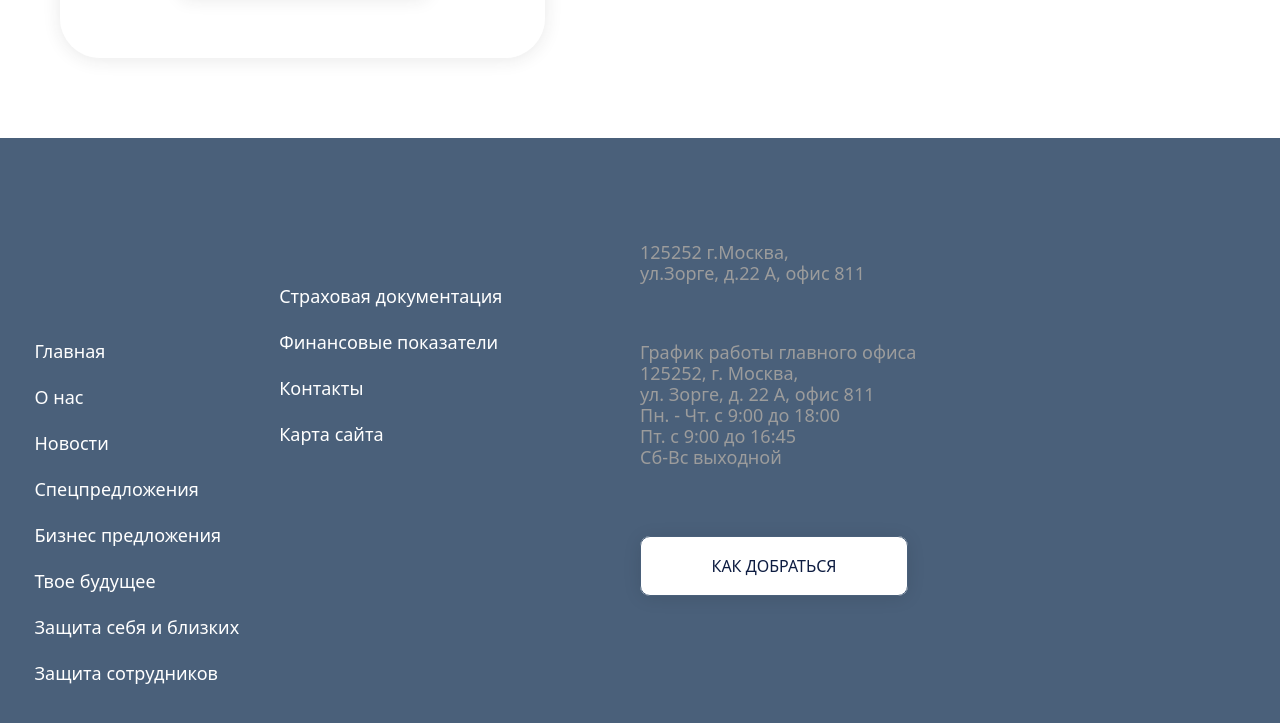
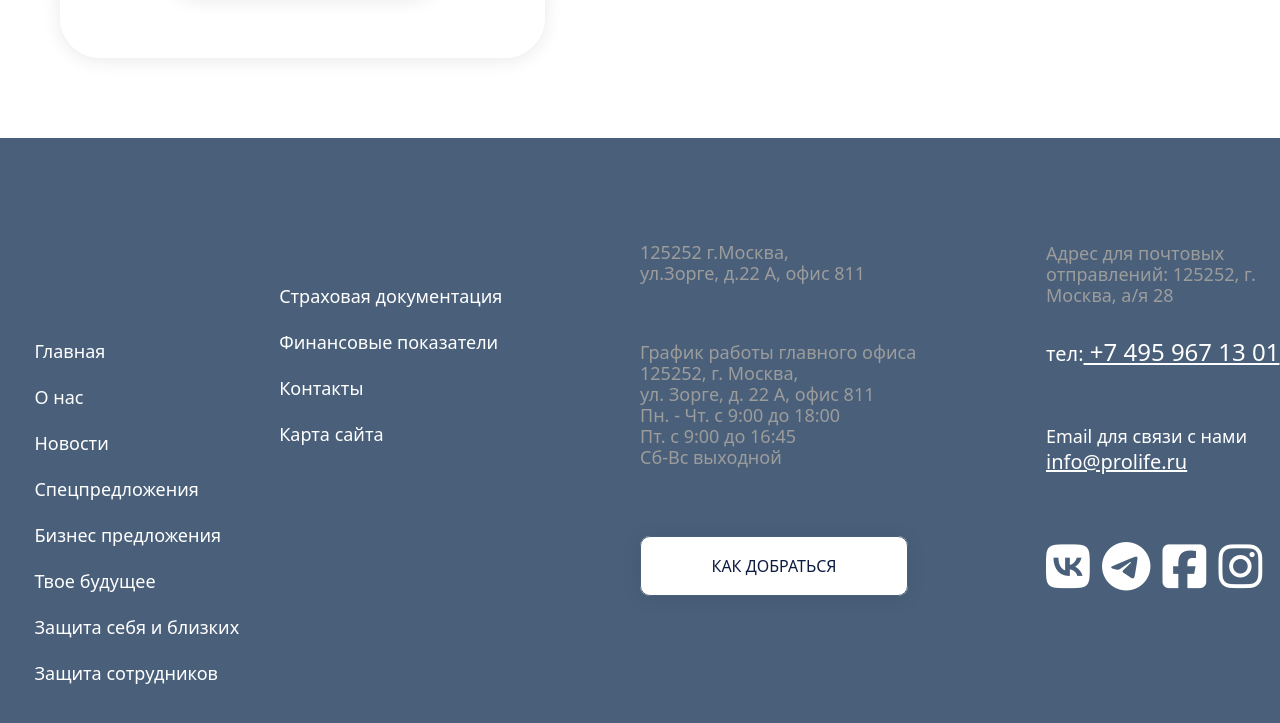
Before and after one commit to hungry-guerilla/---------, a website: page index.html in a window 1280 px wide. Shown: the part 6887-7610 px from the top of the page. Drawn offline with nearby package versions, Linux system fonts and the light colour scheme.

Commit message:
footer__almost-done

```diff
--- a/index.html
+++ b/index.html
@@ -466,6 +466,23 @@
                         </p>
                         <a href="#" class="second__footer-btn">КАК ДОБРАТЬСЯ</a>
                     </div>
+                    <div class="third__footer-block">
+                        <p class="adress-two">Адрес для почтовых отправлений:
+                            125252, г. Москва, а/я 28</p>
+                        <div class="adress-two-tel">
+                            <span>тел:</span><a href="tel:+7 495 967 13 01"> +7 495 967 13 01</a>
+                        </div>
+                        <p class="third__footer-block-mail">
+                            Email для связи с нами<br>
+                            <a href="mailto:info@prolife.ru">info@prolife.ru</a>
+                        </p>
+                        <div class="third__footer-block-social">
+                            <a href="#" class="third__footer-block-social-link"><i class="fa-brands fa-vk"></i></a>
+                            <a href="#" class="third__footer-block-social-link"><i class="fa-brands fa-telegram"></i></a>
+                            <a href="#" class="third__footer-block-social-link"><i class="fa-brands fa-square-facebook"></i></a>
+                            <a href="#" class="third__footer-block-social-link"><i class="fa-brands fa-instagram"></i></a>
+                        </div>
+                    </div>
                 </div>
             </footer>
     </div>
--- a/sass/style.scss
+++ b/sass/style.scss
@@ -800,6 +800,75 @@ form button{
                 }
             }
         }
+        .third__footer-block {
+            padding-top: 45px;
+            position: absolute;
+            left: 85%;
+            width: 277px;
+            height: 310px;
+            .adress-two {
+                font-style: normal;
+                font-weight: 400;
+                font-size: 18px;
+                line-height: 21px;
+                color: #9C9C9C;
+            }
+            .adress-two-tel {
+                padding-top: 15px;
+                padding-bottom: 30px;
+                span {
+                    font-style: normal;
+                    font-weight: 400;
+                    font-size: 20px;
+                    line-height: 29px;
+                    color: #FFFFFF;
+                }
+                a {
+                    font-style: normal;
+                    font-weight: 400;
+                    font-size: 24px;
+                    line-height: 29px;
+                    color: #FFFFFF;
+                    text-decoration: underline;
+                    &:hover {
+                        color:salmon;
+                    }
+                }
+
+            }
+            .third__footer-block-mail {
+                font-style: normal;
+                font-weight: 400;
+                font-size: 18px;
+                line-height: 26px;
+                color: #FFFFFF;
+                padding-top: 25px;
+                a {
+                    font-style: normal;
+                    font-weight: 400;
+                    font-size: 20px;
+                    line-height: 26px;
+                    color: #FFFFFF;
+                    text-decoration: underline;
+                    &:hover {
+                        color:salmon;
+                    }
+                }
+            }
+            .third__footer-block-social {
+                padding-top: 50px;
+                i {
+                    font-size: 50px;
+                    padding-right: 8px;
+                    color:white;
+                    &:hover {
+                        padding-right: 15px;
+                        color: salmon;
+                        font-size: 40px;
+                    }
+                }
+            }
+        }
 
     }
 }
```
Also changed, not shown: css/style.css, css/style.min.css, 2 other files.
